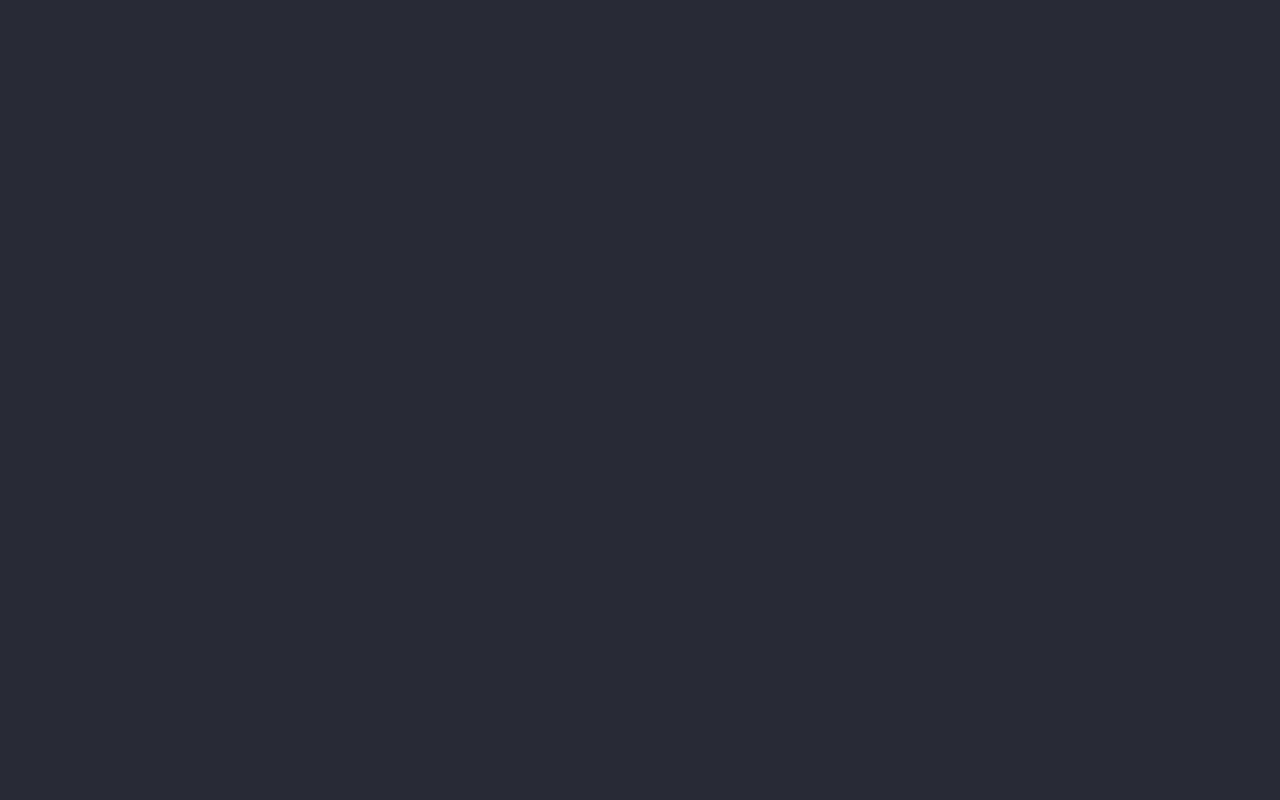
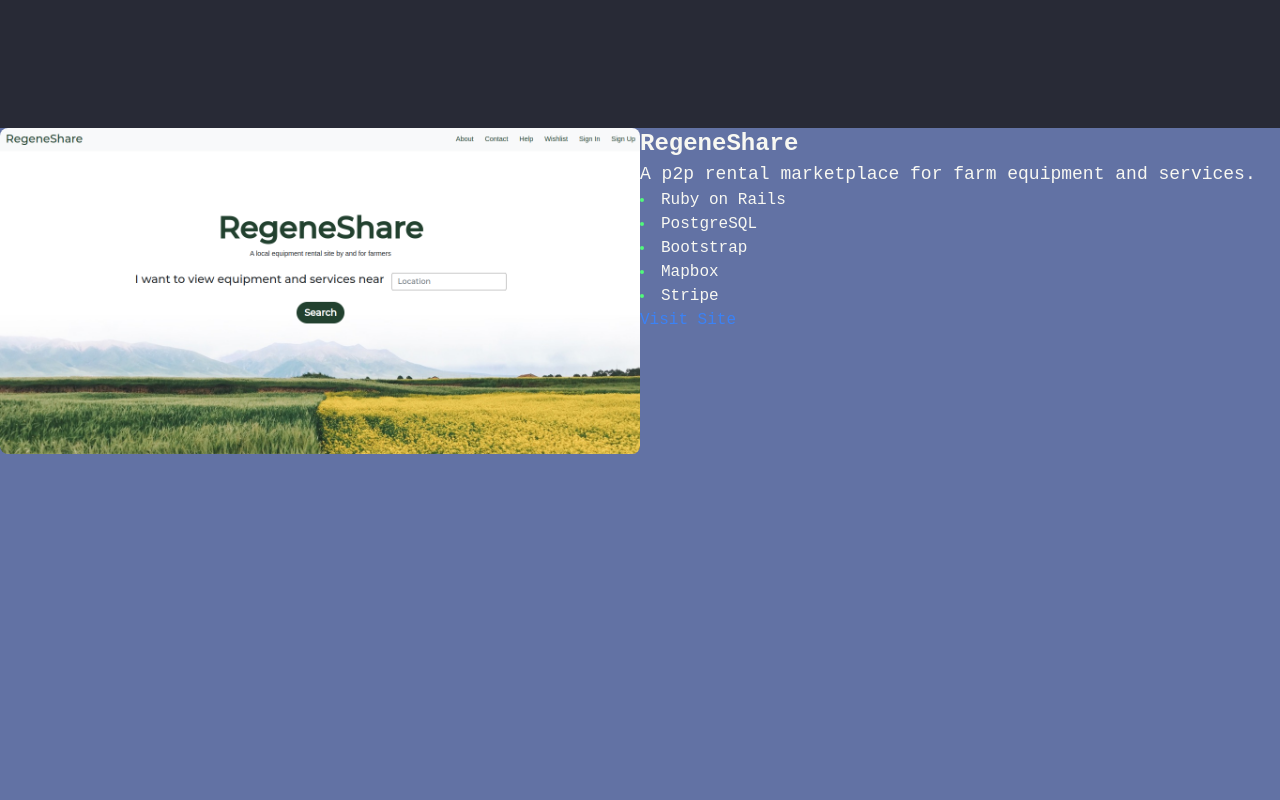
Before and after one commit to timothyjamesmarias/website, a Nuxt app: page / in a window 1280 px wide. Shown: the part 740-1540 px from the top of the page. Built offline with nearby package versions, Linux system fonts and the light colour scheme; a web font is replaced by a local one.

Commit message:
added sections to index

```diff
--- a/components/PageSection.vue
+++ b/components/PageSection.vue
@@ -5,5 +5,6 @@
 </script>
 <template>
     <section :class="background" class="h-screen">
+        <slot />
     </section>
 </template>
--- a/pages/index.vue
+++ b/pages/index.vue
@@ -32,7 +32,9 @@
 </script>
 <template>
 <div class="snap-y snap-mandatory">
-  <PageSection v-for="(project, key) in projectInfo" :key="key" :background="key % 2 === 0 ? 'bg-secondary' : 'bg-background'">
+  <PageSection background="bg-background">
+  </PageSection>
+  <PageSection v-for="(project, key, index) in projectInfo" :key="key" :background="index % 2 === 0 ? 'bg-secondary' : 'bg-background'">
     <ProjectContainer :src="project.src" :name="project.name" :description="project.description" :href="project.href" :list="project.list" :github="project.github" />
   </PageSection>
 </div>
```
